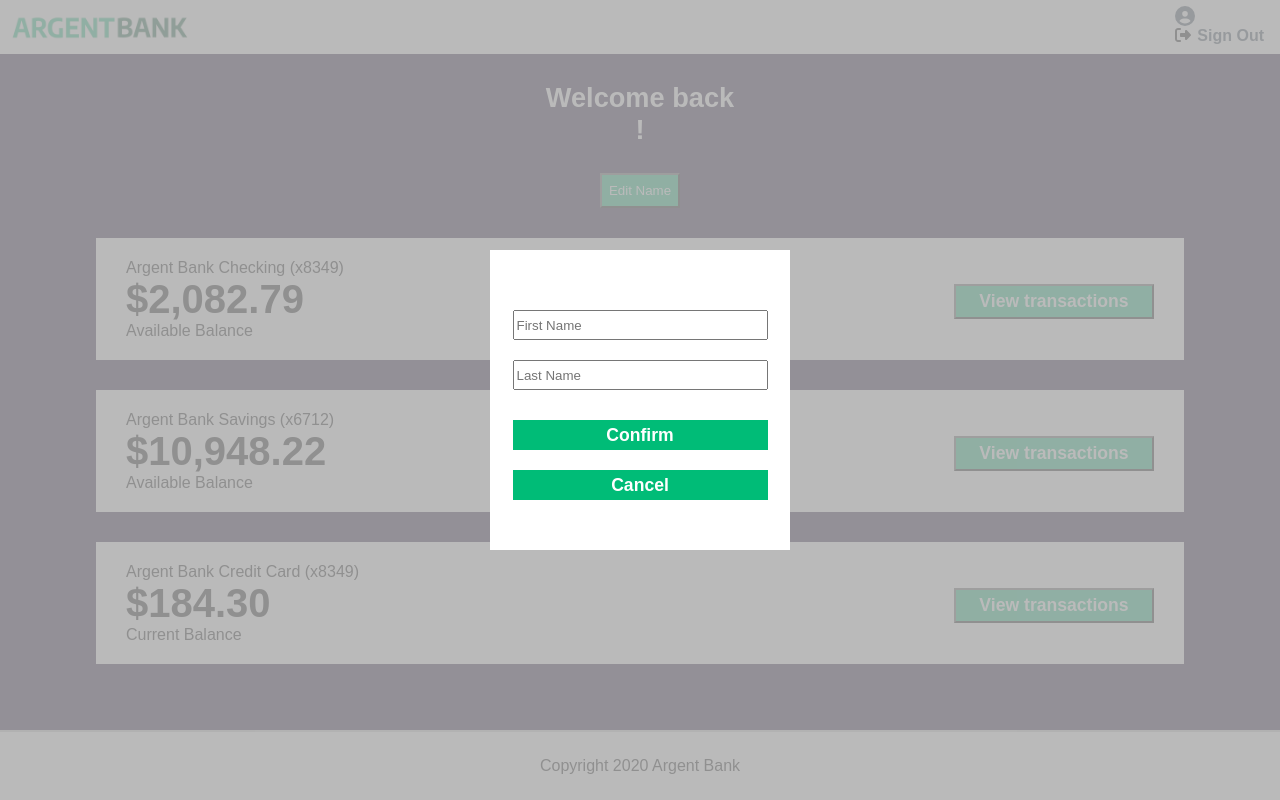
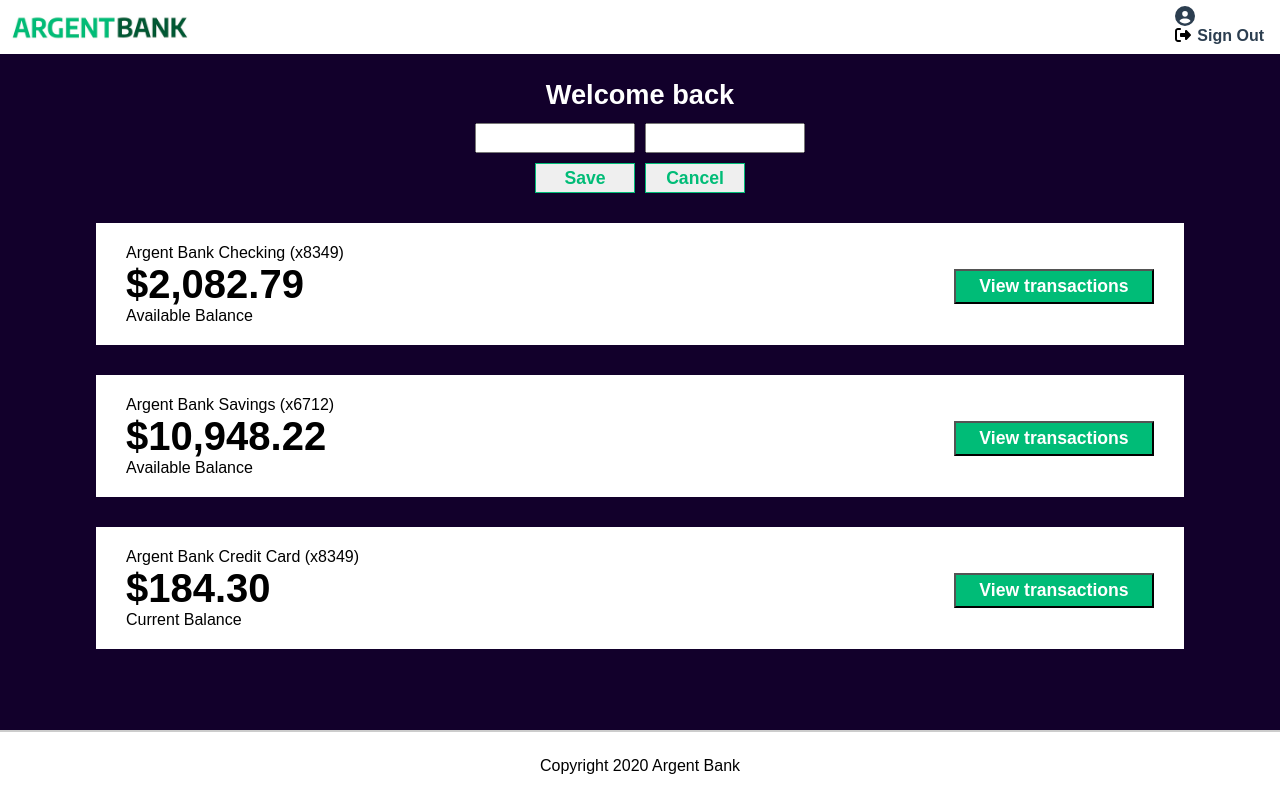
Before and after one commit to DylanNicolet/front-end-p13-openclassrooms, a React (Create React App) app: page /profile in a window 1280 px wide. Both pictures are taken after a click on the button "Edit Name". Built offline with nearby package versions, Linux system fonts and the light colour scheme; no server answers.

Commit message:
Fixed: Edit Name layout

```diff
--- a/src/components/EditNameModal.jsx
+++ b/src/components/EditNameModal.jsx
@@ -3,10 +3,13 @@
 import { updateModalStatus } from "../redux/userDataSlice";
 
 export default function EditNameModal(){
-    const [newFirstName, setNewFirstName] = React.useState("")
-    const [newLastName, setNewLastName] = React.useState("")
+
     const userToken = useSelector((state) => state.userData.userToken)
+    const firstName = useSelector((state) => state.userData.firstName)
+    const lastName = useSelector((state) => state.userData.lastName)
     const dispatch = useDispatch()
+    const [newFirstName, setNewFirstName] = React.useState(firstName)
+    const [newLastName, setNewLastName] = React.useState(lastName)
 
     function handleConfirm(event){
         event.preventDefault()
@@ -37,13 +40,11 @@
     }
 
     return(
-        <section className="modal__container">
-            <form className="modal__form">
-                <input type="text" onChange={e => setNewFirstName(e.target.value)} value={newFirstName} placeholder="First Name" />
-                <input type="text" onChange={e => setNewLastName(e.target.value)} value={newLastName} placeholder = "Last Name" />
-                <button onClick={handleConfirm}>Confirm</button>
-                <button onClick={handleCancel}>Cancel</button>
-            </form>
-        </section>
+        <form className="modal__form">
+            <input type="text" onChange={e => setNewFirstName(e.target.value)} value={newFirstName} />
+            <input type="text" onChange={e => setNewLastName(e.target.value)} value={newLastName} />
+            <button onClick={handleConfirm}>Save</button>
+            <button onClick={handleCancel}>Cancel</button>
+        </form>
     )
 }
--- a/src/routes/Profile.jsx
+++ b/src/routes/Profile.jsx
@@ -36,9 +36,10 @@
 
     return(
         <section className="profile">
+            <h1 className="profile__title">Welcome back</h1>
+            {!modalStatus && <h1 className="profile__title">{firstName + " " +  lastName}!</h1>}
             {modalStatus && <EditNameModal />}
-            <h1 className="profile__title">Welcome back <br /> {firstName + " " +  lastName}! </h1>
-            <button className="button-edit-name" onClick={handleEditName}>Edit Name</button>
+            {!modalStatus && <button className="button-edit-name" onClick={handleEditName}>Edit Name</button>}
             <InfoCard title="Argent Bank Checking (x8349)" balance="2,082.79" balanceType="Available Balance" />
             <InfoCard title="Argent Bank Savings (x6712)" balance="10,948.22" balanceType="Available Balance" />
             <InfoCard title="Argent Bank Credit Card (x8349)" balance="184.30" balanceType="Current Balance" />
--- a/src/sass/App.css
+++ b/src/sass/App.css
@@ -311,57 +311,47 @@
   }
 }
 
-.modal__container {
-  position: fixed;
-  background-color: rgba(173, 173, 173, 0.837);
-  top: 0px;
-  width: 100vw;
-  height: 100vh;
-  display: -webkit-box;
-  display: -ms-flexbox;
-  display: flex;
-  -webkit-box-orient: vertical;
-  -webkit-box-direction: normal;
-      -ms-flex-direction: column;
-          flex-direction: column;
-  -webkit-box-pack: center;
-      -ms-flex-pack: center;
-          justify-content: center;
+.modal__form {
+  width: 300px;
+  margin: auto;
 }
 
-.modal__form {
-  display: -webkit-box;
-  display: -ms-flexbox;
-  display: flex;
-  -webkit-box-orient: vertical;
-  -webkit-box-direction: normal;
-      -ms-flex-direction: column;
-          flex-direction: column;
-  -webkit-box-pack: center;
-      -ms-flex-pack: center;
-          justify-content: center;
-  width: 300px;
-  height: 300px;
-  margin: auto;
-  background-color: white;
+@media only screen and (min-width: 920px) {
+  .modal__form {
+    width: 400px;
+  }
 }
 
 .modal__form input {
   width: 85%;
   margin: 10px auto;
   height: 30px;
+  padding-left: 10px;
+}
+
+@media only screen and (min-width: 920px) {
+  .modal__form input {
+    width: 40%;
+    margin: 10px 5px;
+  }
 }
 
 .modal__form button {
-  width: 85%;
+  width: 40%;
   height: 30px;
-  border: none;
-  background-color: #00bc77;
-  color: white;
+  border: 1px solid #00bc77;
+  color: #00bc77;
   font-size: 1.1rem;
   font-weight: bold;
-  margin: 20px auto 0px auto;
+  margin: 10px 5px;
   cursor: pointer;
+}
+
+@media only screen and (min-width: 920px) {
+  .modal__form button {
+    width: 25%;
+    margin: 0 5px;
+  }
 }
 
 header {
@@ -565,10 +555,12 @@
 
 .profile {
   text-align: center;
+  margin-top: 25px;
 }
 
 .profile__title {
   color: white;
+  margin: 2px auto;
 }
 
 .button-edit-name {
@@ -577,5 +569,6 @@
   height: 35px;
   padding-left: 7px;
   padding-right: 7px;
+  margin-top: 20px;
 }
 /*# sourceMappingURL=App.css.map */
--- a/src/sass/components/_edit-name-modal.scss
+++ b/src/sass/components/_edit-name-modal.scss
@@ -1,38 +1,35 @@
-.modal__container{
-    position: fixed;
-    background-color: rgba(173, 173, 173, 0.837);
-    top: 0px;
-    width: 100vw;
-    height: 100vh;
-    display: flex;
-    flex-direction: column;
-    justify-content: center;
-}
-
 .modal__form{
-    display: flex;
-    flex-direction: column;
-    justify-content: center;
     width: 300px;
-    height: 300px;
     margin: auto;
-    background-color: white;
+    @include desktop-only{
+        width: 400px;
+    }
 
     input{
         width: 85%;
         margin: 10px auto;
         height: 30px;
+        padding-left: 10px;
+
+        @include desktop-only{
+            width: 40%;
+            margin: 10px 5px;
+        }
     }
 
     button{
-        width: 85%;
+        width: 40%;
         height: 30px;
-        border: none;
-        background-color: $color-primary;
-        color: white;
+        border: 1px solid $color-primary;
+        color: $color-primary;
         font-size: 1.1rem;
         font-weight: bold;
-        margin: 20px auto 0px auto;
+        margin: 10px 5px;
         cursor: pointer;
+
+        @include desktop-only{
+            width: 25%;
+            margin: 0 5px;
+        }
     }
 }
--- a/src/sass/pages/_profile.scss
+++ b/src/sass/pages/_profile.scss
@@ -1,8 +1,10 @@
 .profile{
     text-align: center;
+    margin-top: 25px;
 
     &__title{
         color: white;
+        margin: 2px auto;
     }
 }
 
@@ -12,4 +14,5 @@
     height: 35px;
     padding-left: 7px;
     padding-right: 7px;
+    margin-top: 20px;
 }
```
Also changed, not shown: 1 other file (tests, documents, lock files or other folders).
